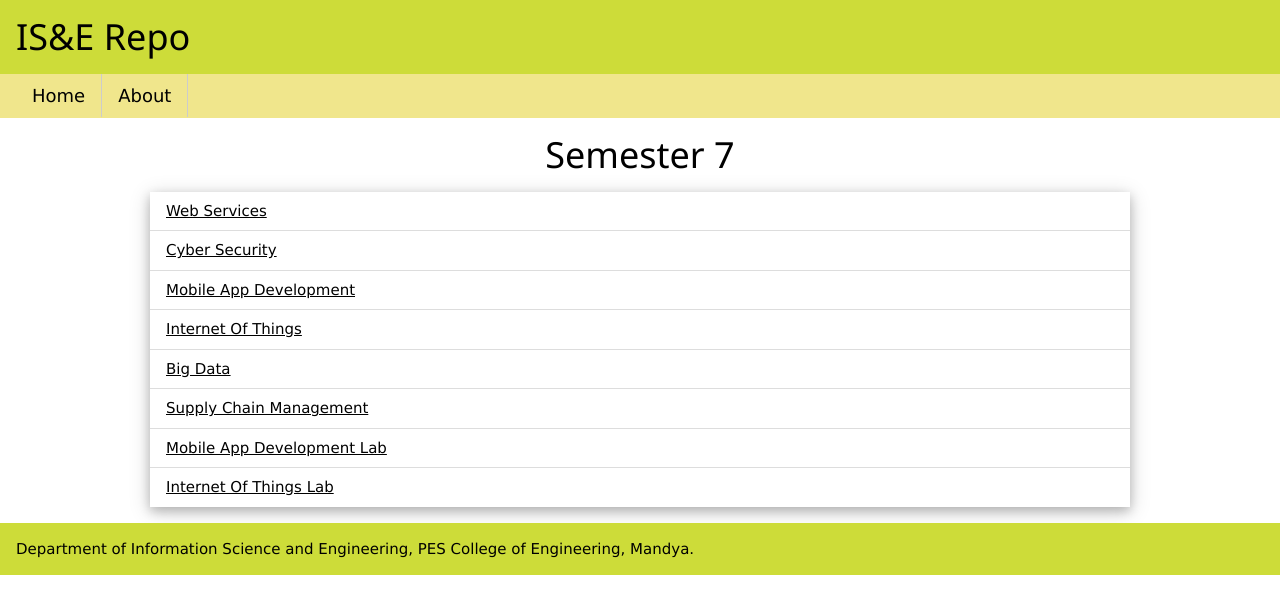
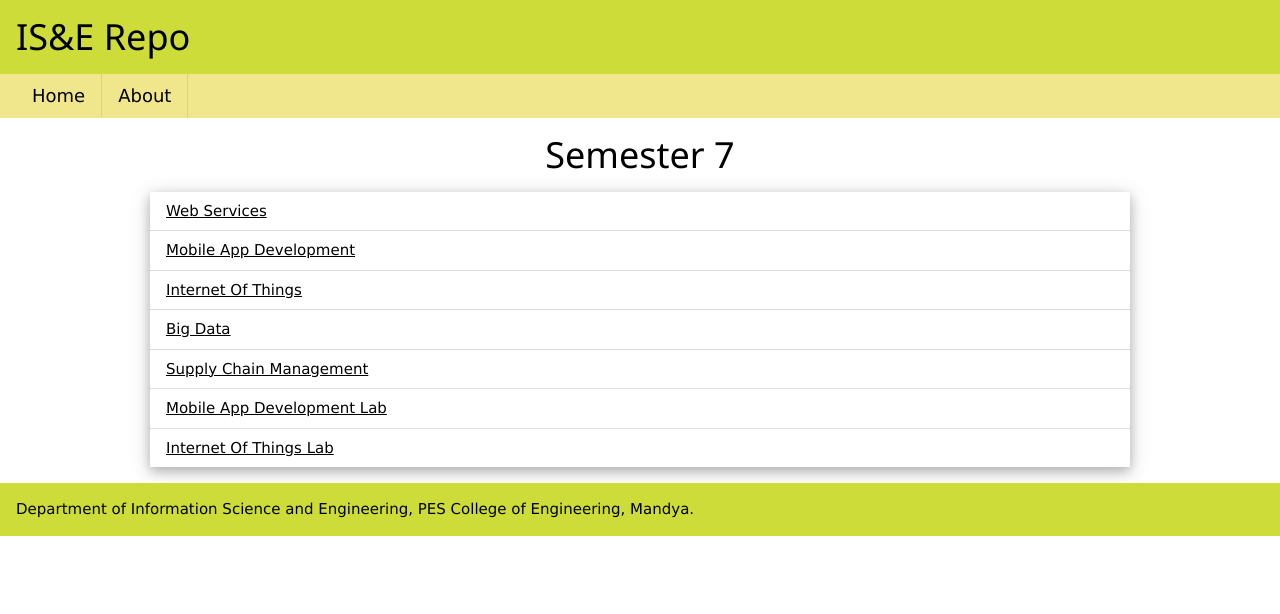
Before and after one commit to ise-pesce/ise-pesce.github.io, a Jekyll site: the page built from _sem/sem7.html, in a window 1280 px wide. Shown: the top 614 px of the page. Built offline with Jekyll 4.4.1, drawn with Linux system fonts in a browser that asks for light colours.

Commit message:
removed cyber secutity

```diff
--- a/_sem/sem7.html
+++ b/_sem/sem7.html
@@ -13,7 +13,7 @@ sub9: Internet Of Things Lab
 ---
 <ul class="w3-ul w3-card-4 w3-content w3-margin-bottom">
   <li><a href="/sub/{{page.title}}/sub1/">{{page.sub1}}</a></li>
-  <li><a href="/sub/{{page.title}}/sub2/">{{page.sub2}}</a></li>
+  <!-- <li><a href="/sub/{{page.title}}/sub2/">{{page.sub2}}</a></li> -->
   <li><a href="/sub/{{page.title}}/sub3/">{{page.sub3}}</a></li>
   <li><a href="/sub/{{page.title}}/sub4/">{{page.sub4}}</a></li>
   <li><a href="/sub/{{page.title}}/sub5/">{{page.sub5}}</a></li>
```
Also changed, not shown: 6 other files.
